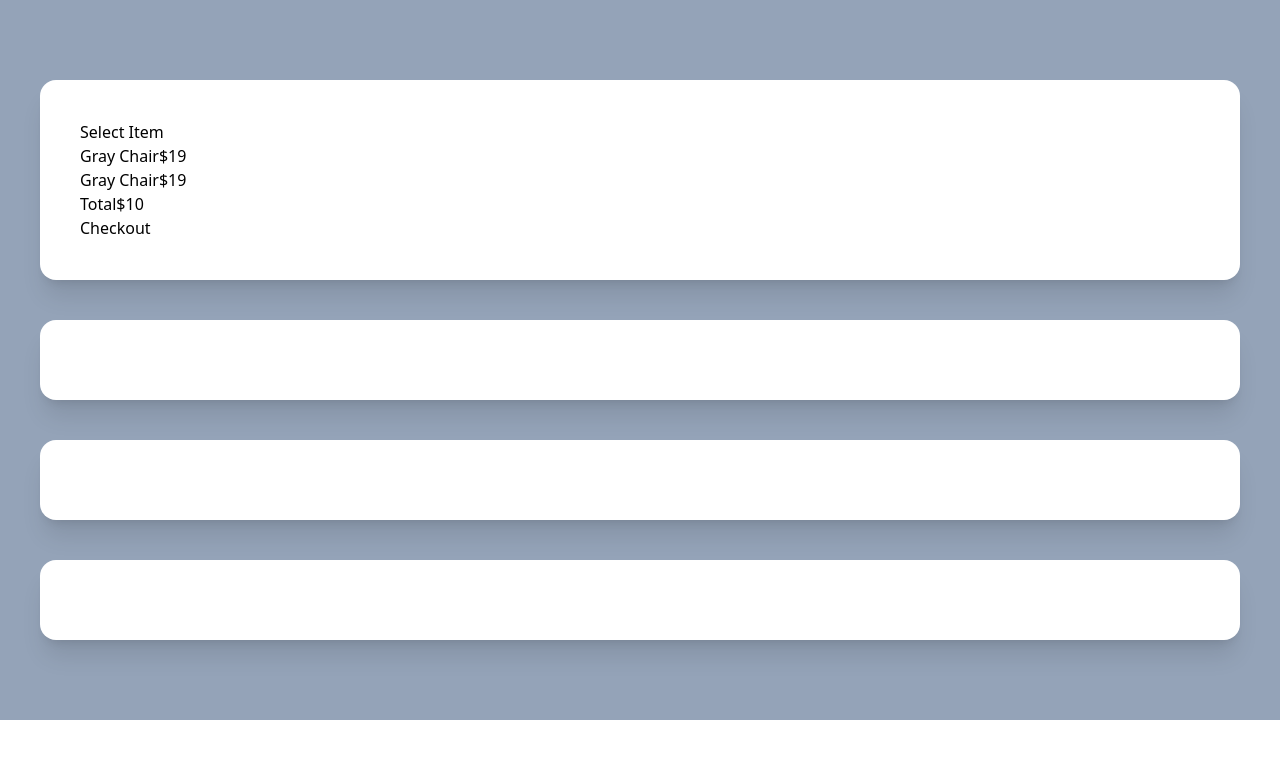
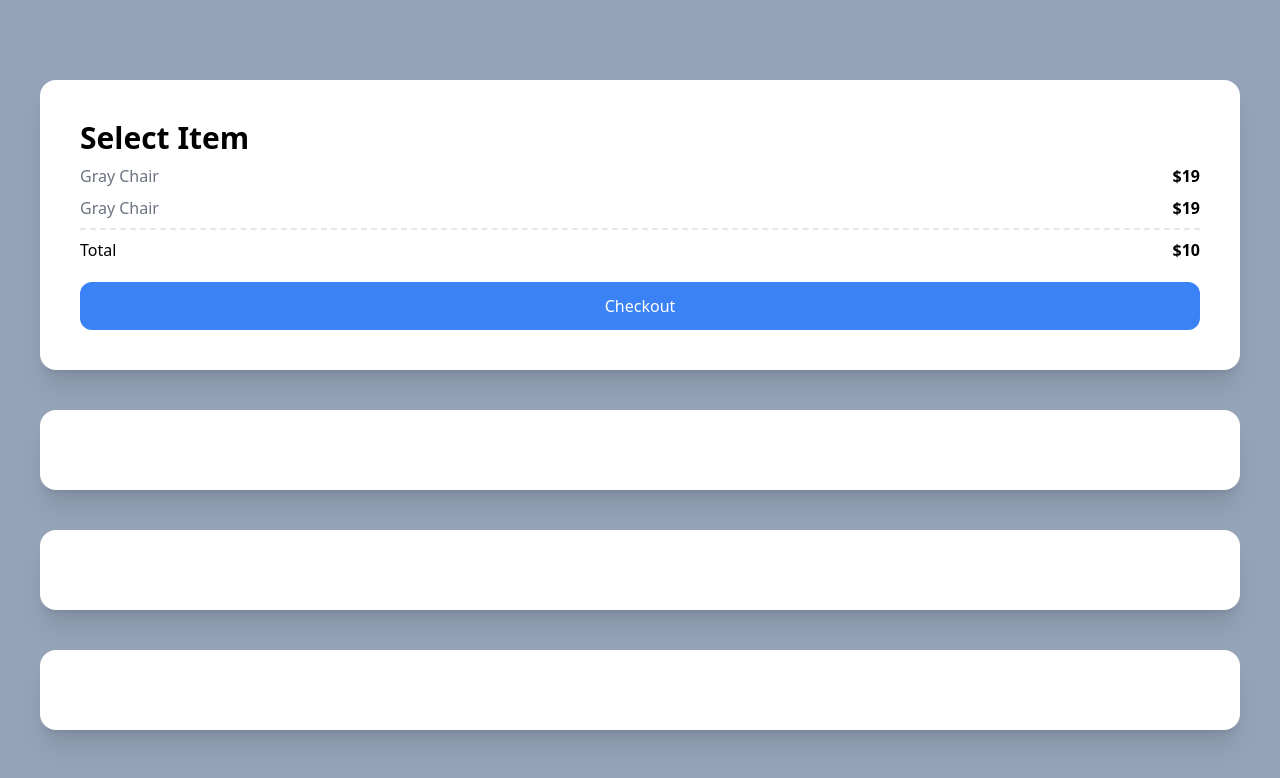
Before and after one commit to blkluv/next_carrot_market, a Next.js app: page / in a window 1280 px wide. Shown: the top 778 px of the page. Built offline with nearby package versions, Linux system fonts and the light colour scheme.

Commit message:
Select Item, 구매 항목, Total, Checkout 버튼 CSS 입히기

```diff
--- a/src/pages/index.tsx
+++ b/src/pages/index.tsx
@@ -4,20 +4,22 @@ const Home: NextPage = () => {
   return (
     <div className="grid gap-10 px-10 py-20 bg-slate-400">
       <div className="p-10 bg-white shadow-xl rounded-2xl">
-        <span>Select Item</span>
-        <div>
-          <span>Gray Chair</span>
-          <span>$19</span>
+        <span className="text-3xl font-semibold">Select Item</span>
+        <div className="flex justify-between my-2">
+          <span className="text-gray-500">Gray Chair</span>
+          <span className="font-semibold">$19</span>
         </div>
-        <div>
-          <span>Gray Chair</span>
-          <span>$19</span>
+        <div className="flex justify-between">
+          <span className="text-gray-500">Gray Chair</span>
+          <span className="font-semibold">$19</span>
         </div>
-        <div>
+        <div className="flex justify-between pt-2 mt-2 border-t-2 border-dashed">
           <span>Total</span>
-          <span>$10</span>
+          <span className="font-semibold">$10</span>
         </div>
-        <div>Checkout</div>
+        <div className="p-3 mt-5 text-center text-white bg-blue-500 rounded-xl">
+          Checkout
+        </div>
       </div>
       <div className="p-10 bg-white shadow-xl rounded-2xl"></div>
       <div className="p-10 bg-white shadow-xl rounded-2xl"></div>
```
